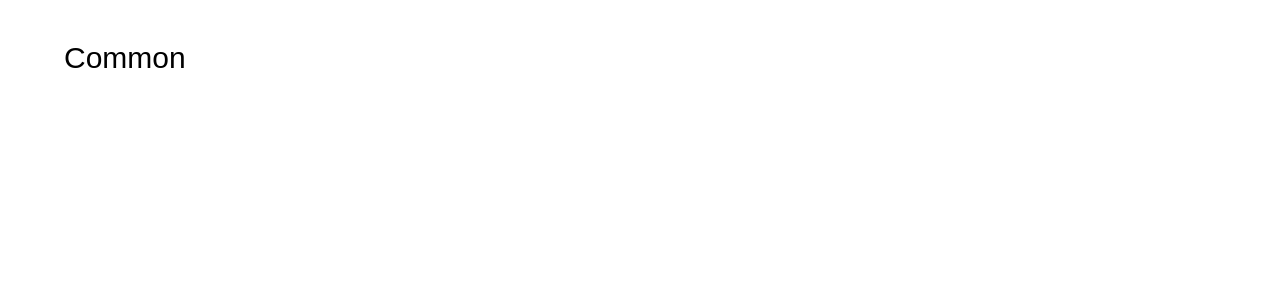
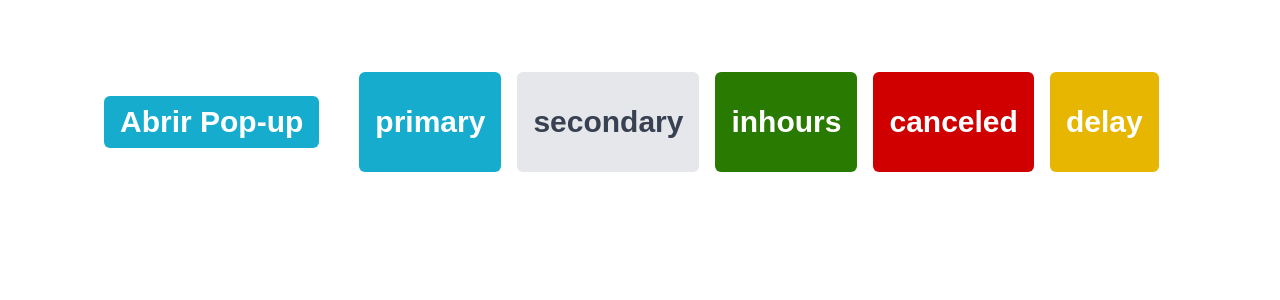
Before and after one commit to Streamings-Team2/mfe-st-common, a React app: page / in a window 1280 px wide. Shown: the top 300 px of the page. Built offline with nearby package versions, Linux system fonts and the light colour scheme.

Commit message:
popup / button/

```diff
--- a/src/App.tsx
+++ b/src/App.tsx
@@ -2,12 +2,13 @@
 import ReactDOM from 'react-dom/client'
 
 import './index.scss'
-import Common from './components/Common'
+import CommonComponents from './components/CommonComponents'
 
 const App = () => (
   <div className="mt-10 text-3xl mx-auto max-w-6xl">
 
-    <Common />
+
+    <CommonComponents />
   </div>
 )
 const rootElement = document.getElementById('app')
--- /dev/null
+++ b/src/components/Buttons/ButtonComponent.tsx
@@ -0,0 +1,42 @@
+import React from 'react';
+import '../../index.scss';
+
+interface ButtonProps {
+  label: string;
+  onClick: () => void;
+  type?: 'button' | 'submit' | 'reset';
+  styleType?: 'primary' | 'secondary' | 'sucess' | 'canceled' | 'inhours' | 'delayed'| 'close';
+  disabled?: boolean;
+}
+
+const Button: React.FC<ButtonProps> = ({ label, onClick, type = 'button', styleType = 'primary', disabled = false }) => {
+const getButtonClass = () => {
+  const baseClasses = 'mt-4 py-2 px-4 font-bold rounded-md ';
+
+  switch (styleType) {
+    case 'primary':
+      return `${baseClasses} bg-primaryBlue text-white hover:bg-secondaryBlue`;
+    case 'secondary':
+      return `${baseClasses} bg-gray-200 text-gray-700 hover:bg-gray-300`;
+    case 'inhours':
+      return `${baseClasses} bg-primaryGreen text-white hover:bg-green-600`;
+    case 'canceled':
+      return `${baseClasses} bg-primaryRed text-white hover:bg-red-600`;
+    case 'delayed':
+      return `${baseClasses} bg-primaryYellow text-white hover:bg-yellow-600`;
+      case 'close':
+      return `${baseClasses} text-gray-500 hover:text-gray-700`
+    default:
+      return `${baseClasses} bg-red-500 text-white hover:bg-blue-600`;
+  }
+};
+
+
+  return (
+    <button type={type} onClick={onClick} className={getButtonClass()} disabled={disabled}>
+      {label}
+    </button>
+  );
+};
+
+export default Button;
--- a/src/components/Common.tsx
+++ /dev/null
@@ -1,13 +0,0 @@
-import React from 'react'
-
-const Common = () => {
-    return (
-        <div>
-            <h1>
-                Common
-            </h1>
-        </div>
-    )
-}
-
-export default Common
--- /dev/null
+++ b/src/components/CommonComponents.tsx
@@ -0,0 +1,67 @@
+import React, { useState } from 'react'
+import Button from './Buttons/ButtonComponent'
+import Popup from './Popups/PopupComponent';
+const CommonComponents = () => {
+    const [isPopupOpen, setIsPopupOpen] = useState(false);
+    const handleButtonClick = () => {
+        alert('Botón del pop-up clickeado!');
+        setIsPopupOpen(false);
+    };
+    return (
+        <div className="flex flex-col md:flex-row md:space-x-4 bg-white p-4 rounded-t-lg">
+            <div className="p-6">
+                <Button
+                    onClick={() => setIsPopupOpen(true)}
+                    label='Abrir Pop-up'
+                    styleType='primary'
+                />
+                {isPopupOpen && (
+                    <Popup
+                        title="Título del Pop-up"
+                        content="Este es el contenido del pop-up."
+                        buttonComponent={
+                            <Button
+                                label="Aceptar"
+                                onClick={handleButtonClick}
+                                styleType="primary"
+                            />
+                        }
+                        onClose={() => setIsPopupOpen(false)}
+                    />
+                )}
+            </div>
+            <Button
+                onClick={() => console.log('primary')}
+                label="primary"
+                styleType="primary"
+            >
+            </Button>
+            <Button
+                onClick={() => console.log('Secundario')}
+                label="secondary"
+                styleType="secondary"
+            >
+            </Button>
+            <Button
+                onClick={() => console.log('danger')}
+                label="inhours"
+                styleType='inhours'
+            >
+            </Button>
+
+            <Button
+                onClick={() => console.log('danger')}
+                label="canceled"
+                styleType='canceled'
+            >
+            </Button>
+            <Button
+                onClick={() => console.log('danger')}
+                label="delay"
+                styleType='delayed'
+            >
+            </Button>
+        </div>
+    )
+}
+export default CommonComponents
--- /dev/null
+++ b/src/components/Popups/PopupComponent.tsx
@@ -0,0 +1,35 @@
+import React from 'react';
+import { FaInfoCircle } from 'react-icons/fa';
+import Button from '../Buttons/ButtonComponent'
+import '../../index.scss';
+
+
+interface PopupProps {
+  title: string;
+  content: string;
+  buttonComponent: React.ReactNode;
+  onClose: () => void;
+}
+
+const Popup: React.FC<PopupProps> = ({ title, content, buttonComponent, onClose }) => {
+  return (
+    <div className="fixed inset-0 flex items-center justify-center bg-black bg-opacity-50">
+      <div className="bg-white rounded-lg shadow-lg p-6 w-96">
+        <div className="flex justify-between items-center">
+          <FaInfoCircle className="text-blue-500 text-2xl" />
+          <Button onClick={onClose}
+            label='x'
+            styleType='close'
+          ></Button>
+        </div>
+        <h2 className="text-xl font-semibold mt-4">{title}</h2>
+        <p className="mt-2">{content}</p>
+        <div className="mt-4">
+          {buttonComponent}
+        </div>
+      </div>
+    </div>
+  );
+};
+
+export default Popup;
--- a/tailwind.config.js
+++ b/tailwind.config.js
@@ -2,7 +2,15 @@
   content: ["./src/**/*.{js,jsx,ts,tsx}"],
   darkMode: false, // or 'media' or 'class'
   theme: {
-    extend: {},
+    extend: {
+      colors: {
+        primaryBlue: "#15ACCE",
+        secondaryBlue: 'rgba(21, 172, 206, 50%)',
+        primaryGreen: '#297A00',
+        primaryRed: '#D00000',
+        primaryYellow: '#E6B600',
+      },
+    },
   },
   variants: {
     extend: {},
--- a/webpack.config.js
+++ b/webpack.config.js
@@ -65,7 +65,9 @@
       name: "mf_st_common",
       filename: "remoteEntry.js",
       remotes: {},
-      exposes: {'./Common': './src/components/Common.tsx'},
+      exposes: {
+       './Button':'./src/components/Buttons/ButtonComponent.tsx'
+        },
       shared: {
         ...deps,
         react: {
```
Also changed, not shown: package.json (+5 -4 lines), 1 other file (tests, documents, lock files or other folders).
